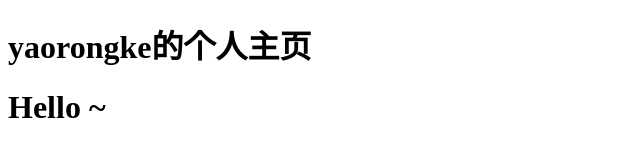
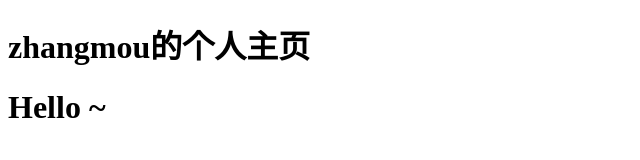
Before and after one commit to zhangmou313/zhangmou313.github.io, a plain HTML site: page index.html in a window 1280 px wide. Shown: the whole page, without its empty margins (0-640 px from the left). Drawn offline with Linux system fonts and the light colour scheme.

Commit message:
Update index.html

```diff
--- a/index.html
+++ b/index.html
@@ -2,10 +2,10 @@
 <html lang="en">
 <head>
     <meta charset="UTF-8">
-    <title>yaorongke</title>
+    <title>zhangmou</title>
 </head>
 <body>
-    <h1>yaorongke的个人主页</h1>
+    <h1>zhangmou的个人主页</h1>
     <h1>Hello ~</h1>
 </body>
 </html>
```
